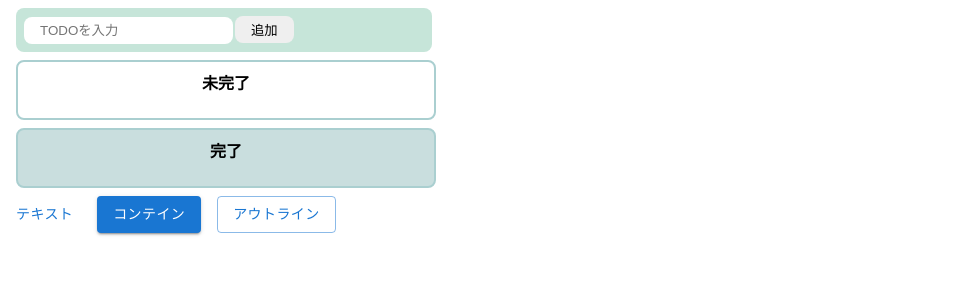
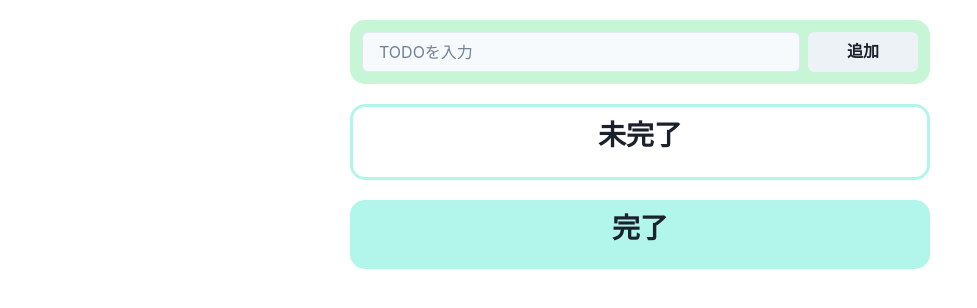
Before and after one commit to kmmch/todo, a React (Create React App) app: page / in a window 1280 px wide. Shown: the top 308 px of the page, without its empty margins (0-977 px from the left). Built offline with nearby package versions, Linux system fonts and the light colour scheme.

Commit message:
muiからchakraに変更

```diff
--- a/package.json
+++ b/package.json
@@ -9,9 +9,10 @@
   ],
   "main": "src/index.tsx",
   "dependencies": {
+    "@chakra-ui/react": "^2.8.2",
     "@emotion/react": "^11.11.4",
     "@emotion/styled": "^11.11.0",
-    "@mui/material": "^5.15.14",
+    "framer-motion": "^11.0.23",
     "loader-utils": "3.2.1",
     "react": "18.2.0",
     "react-dom": "18.2.0",
--- a/src/Todo.tsx
+++ b/src/Todo.tsx
@@ -1,11 +1,9 @@
 import { useState } from "react";
-import Stack from "@mui/material/Stack";
-import Button from "@mui/material/Button";
 
-import "./styles.css";
 import { InputTodo } from "./components/organisms/InputTodo";
 import { IncompleteTodos } from "./components/organisms/IncompleteTodos";
 import { CompleteTodos } from "./components/organisms/CompleteTodos";
+import { Box, Text } from "@chakra-ui/react";
 
 const Todo = () => {
     // 入力されるTODO
@@ -68,6 +66,8 @@ const Todo = () => {
 
     return (
         <>
+            <Box p={5} maxW={'620px'} w={'100%'} my={0} mx={'auto'}>
+                <Box mb={5} p={3} backgroundColor={'green.100'} borderRadius={15}>
                     {/* 入力エリア */}
                     <InputTodo
                         todoText={todoText}
@@ -75,16 +75,17 @@ const Todo = () => {
                         onClick={onClickAdd}
                         disabled={isMaxLimitIncompleteTodos}
                     />
-
                     {/* TODOの上限に応じてメッセージを表示する */}
                     {isMaxLimitIncompleteTodos && (
-                <p style={{ color: "red", margin: "15px" }}>
+                        <Text color={'red'}>
                             登録できるTODOは5個までです。
                             <br />
                             タスクを消化してください。
-                </p>
+                        </Text>
                     )}
+                </Box>
 
+                <Box mb={5} p={3} border={'3px solid #B2F5EA'} borderRadius={15}>
                     {/* 未完了エリア */}
                     {/* onClickに直接関数を指定するとレンダリングのたびに実行される */}
                     {/* ->なのでonClickには()=>onClickDeleteで渡している */}
@@ -93,15 +94,13 @@ const Todo = () => {
                         onClickComplete={onClickComplete}
                         onClickDelete={onClickDelete}
                     />
+                </Box>
 
+                <Box mb={5} p={3} backgroundColor={'teal.100'} borderRadius={15}>
                     {/* 完了エリア */}
                     <CompleteTodos todos={completeTodos} onClick={onClickBack} />
-
-            <Stack spacing={2} direction="row">
-                <Button variant="text">テキスト</Button>
-                <Button variant="contained">コンテイン</Button>
-                <Button variant="outlined">アウトライン</Button>
-            </Stack>
+                </Box>
+            </Box>
         </>
     );
 };
--- /dev/null
+++ b/src/components/atoms/TodoButton.tsx
@@ -0,0 +1,32 @@
+import { Button } from "@chakra-ui/react";
+
+type Props = {
+    disabled?: boolean;
+    width?: string;
+    onClick: () => void;
+    children: string;
+};
+
+export const TodoButton = (props: Props) => {
+    const { disabled=false, width, onClick, children } = props;
+    const ml = 2;
+
+    return (
+        <>
+            { disabled ? (
+                <Button
+                    isDisabled
+                    w={width}
+                    onClick={onClick}
+                    ml={ml}
+                >{ children }</Button>
+            ):(
+                <Button
+                    w={width}
+                    onClick={onClick}
+                    ml={ml}
+                >{ children }</Button>
+            )}
+        </>
+    );
+}
--- /dev/null
+++ b/src/components/atoms/TodoListHeading.tsx
@@ -0,0 +1,20 @@
+import { Heading } from "@chakra-ui/react";
+
+type Props = {
+    children: string;
+};
+
+export const TodoListHeding = (props: Props) => {
+    const { children } = props;
+    return (
+        <Heading
+            as='h2'
+            fontSize={28}
+            fontWeight={700}
+            textAlign={'center'}
+            mb={3}
+        >
+            { children }
+        </Heading>
+    );
+}
--- /dev/null
+++ b/src/components/atoms/TodoTextField.tsx
@@ -0,0 +1,35 @@
+import { Input } from "@chakra-ui/react";
+
+type Props = {
+    disabled: boolean;
+    placeholder: string;
+    value: string;
+    width?: string;
+    onChange: (event: React.ChangeEvent<HTMLInputElement>) => void;
+};
+
+export const TodoTextField = (props: Props) => {
+    const { disabled, placeholder, value, width, onChange } = props;
+    return (
+        <>
+            { disabled ? (
+                <Input
+                    disabled
+                    placeholder={placeholder}
+                    value={value}
+                    w={width}
+                    onChange={onChange}
+                    backgroundColor={'gray.50'}
+                />
+            ) : (
+                <Input
+                    placeholder={placeholder}
+                    value={value}
+                    w={width}
+                    onChange={onChange}
+                    backgroundColor={'gray.50'}
+                />
+            )}
+        </>
+    );
+}
--- /dev/null
+++ b/src/components/atoms/TodoTitle.tsx
@@ -0,0 +1,16 @@
+import { Text } from "@chakra-ui/react";
+
+type Props = {
+    width?: string;
+    children: string;
+};
+
+export const TodoTitle = (props: Props) => {
+    const { width, children } = props;
+
+    return (
+        <Text w={width}>
+            {children}
+        </Text>
+    );
+}
--- a/src/components/organisms/CompleteTodos.tsx
+++ b/src/components/organisms/CompleteTodos.tsx
@@ -1,11 +1,7 @@
-const style = {
-    border: "2px solid #aacfd0",
-    maxWidth: "400px",
-    padding: "8px",
-    margin: "8px",
-    borderRadius: "8px",
-    backgroundColor: "#c9dede",
-};
+import { ListItem, UnorderedList, Flex } from "@chakra-ui/react";
+import { TodoButton } from "../atoms/TodoButton";
+import { TodoListHeding } from "../atoms/TodoListHeading";
+import { TodoTitle } from "../atoms/TodoTitle";
 
 type Props = {
     todos: Array<string>;
@@ -16,18 +12,18 @@ export const CompleteTodos = (props: Props) => {
     const { todos, onClick } = props;
 
     return (
-        <div style={style}>
-            <p className="title">完了</p>
-            <ul>
+        <>
+            <TodoListHeding>完了</TodoListHeding>
+            <UnorderedList ml={5}>
             {todos.map((todo: string, index: number) => (
-                <li key={index}>
-                    <div className="list-row">
-                        <p className="todo-item">{todo}</p>
-                        <button onClick={() => onClick(index)}>戻す</button>
-                    </div>
-                </li>
-            ))}
-            </ul>
-        </div>
+                <ListItem key={index} mb={2}>
+                    <Flex align='center'>
+                        <TodoTitle width={'65%'}>{todo}</TodoTitle>
+                        <TodoButton onClick={() => onClick(index)}>戻す</TodoButton>
+                    </Flex>
+                </ListItem>
+            ))};
+            </UnorderedList>
+        </>
     );
 };
--- a/src/components/organisms/IncompleteTodos.tsx
+++ b/src/components/organisms/IncompleteTodos.tsx
@@ -1,10 +1,7 @@
-const style = {
-    border: "2px solid #aacfd0",
-    maxWidth: "400px",
-    padding: "8px",
-    margin: "8px",
-    borderRadius: "8px",
-};
+import { Flex, ListItem, UnorderedList } from "@chakra-ui/react";
+import { TodoButton } from "../atoms/TodoButton";
+import { TodoListHeding } from "../atoms/TodoListHeading";
+import { TodoTitle } from "../atoms/TodoTitle";
 
 type Props = {
     todos: Array<string>;
@@ -16,19 +13,19 @@ export const IncompleteTodos = (props: Props) => {
     const { todos, onClickComplete, onClickDelete } = props;
 
     return (
-        <div style={style}>
-            <p className="title">未完了</p>
-            <ul>
+        <>
+            <TodoListHeding>未完了</TodoListHeding>
+            <UnorderedList ml={5}>
             {todos.map((todo, index) => (
-                <li key={index}>
-                    <div className="list-row">
-                        <p className="todo-item">{todo}</p>
-                        <button onClick={() => onClickComplete(index)}>完了</button>
-                        <button onClick={() => onClickDelete(index)}>削除</button>
-                    </div>
-                </li>
+                <ListItem key={index} mb={2}>
+                    <Flex align='center'>
+                        <TodoTitle width={'70%'}>{todo}</TodoTitle>
+                        <TodoButton onClick={() => onClickComplete(index)}>完了</TodoButton>
+                        <TodoButton onClick={() => onClickDelete(index)}>削除</TodoButton>
+                    </Flex>
+                </ListItem>
             ))}
-            </ul>
-        </div>
+            </UnorderedList>
+        </>
     );
 };
--- a/src/components/organisms/InputTodo.tsx
+++ b/src/components/organisms/InputTodo.tsx
@@ -1,10 +1,7 @@
-const style = {
-    backgroundColor: "#c6e5d9",
-    maxWidth: "400px",
-    padding: "8px",
-    margin: "8px",
-    borderRadius: "8px",
-};
+import { Flex } from "@chakra-ui/react";
+
+import { TodoButton } from "../atoms/TodoButton";
+import { TodoTextField } from "../atoms/TodoTextField";
 
 type Props = {
     todoText: string;
@@ -17,16 +14,19 @@ export const InputTodo = (props: Props) => {
     const { todoText, onChange, onClick, disabled } = props;
 
     return (
-        <div style={style}>
-            <input
+        <Flex align='center'>
+            <TodoTextField
                 disabled={disabled}
                 placeholder="TODOを入力"
                 value={todoText}
+                width={'80%'}
                 onChange={onChange}
             />
-            <button disabled={disabled} onClick={onClick}>
-                追加
-            </button>
-        </div>
+            <TodoButton
+                disabled={disabled}
+                width={'20%'}
+                onClick={onClick}
+            >追加</TodoButton>
+        </Flex>
     );
 };
```
Also changed, not shown: src/index.tsx (+6 -2 lines), 2 other files (tests, documents, lock files or other folders). Lines whose indentation alone changed are shown as unchanged.
